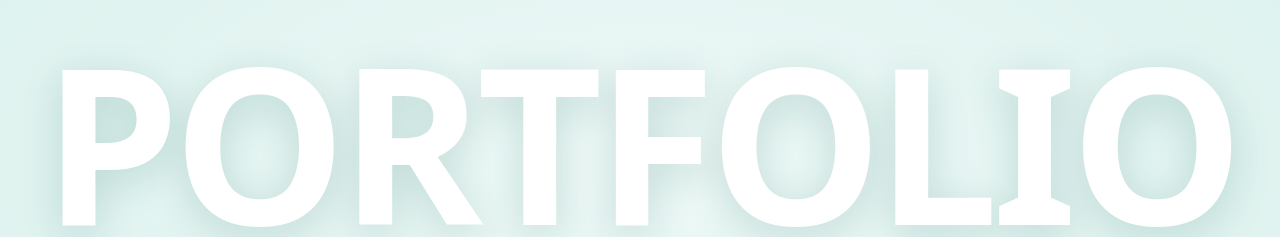
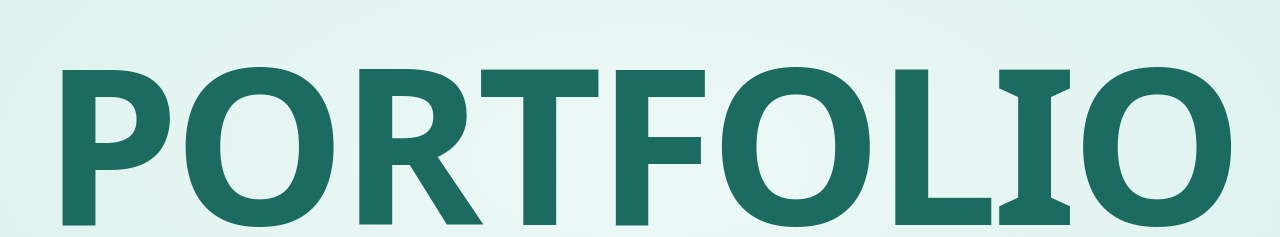
Before and after one commit to renatamandelman/portfolio_mandelmanRenata, an Astro site: page / in a window 1280 px wide. Shown: the top 237 px of the page. Built offline with nearby package versions, Linux system fonts and the light colour scheme; Astro itself is replaced by a stand-in of ours; no server answers.

Commit message:
Hero: PORTFOLIO en verde petróleo para que tenga contraste
Co-Authored-By: Claude Opus 5.5 <noreply@anthropic.com>

```diff
--- a/src/components/Hero.astro
+++ b/src/components/Hero.astro
@@ -113,8 +113,7 @@ const toolTones = ['bg-ink text-accent', 'bg-accent-ink text-cream', 'bg-accent
     line-height: 0.8;
     letter-spacing: -0.03em;
     text-transform: uppercase;
-    color: white;
-    text-shadow: 0 10px 40px color-mix(in srgb, var(--color-accent-ink) 20%, transparent); /* sombra suave con accent-ink */
+    color: var(--color-accent-ink); /* verde petróleo: en blanco casi no se veía sobre el fondo verde agua */
     user-select: none;
   }
 
```
Also changed, not shown: README.md.
